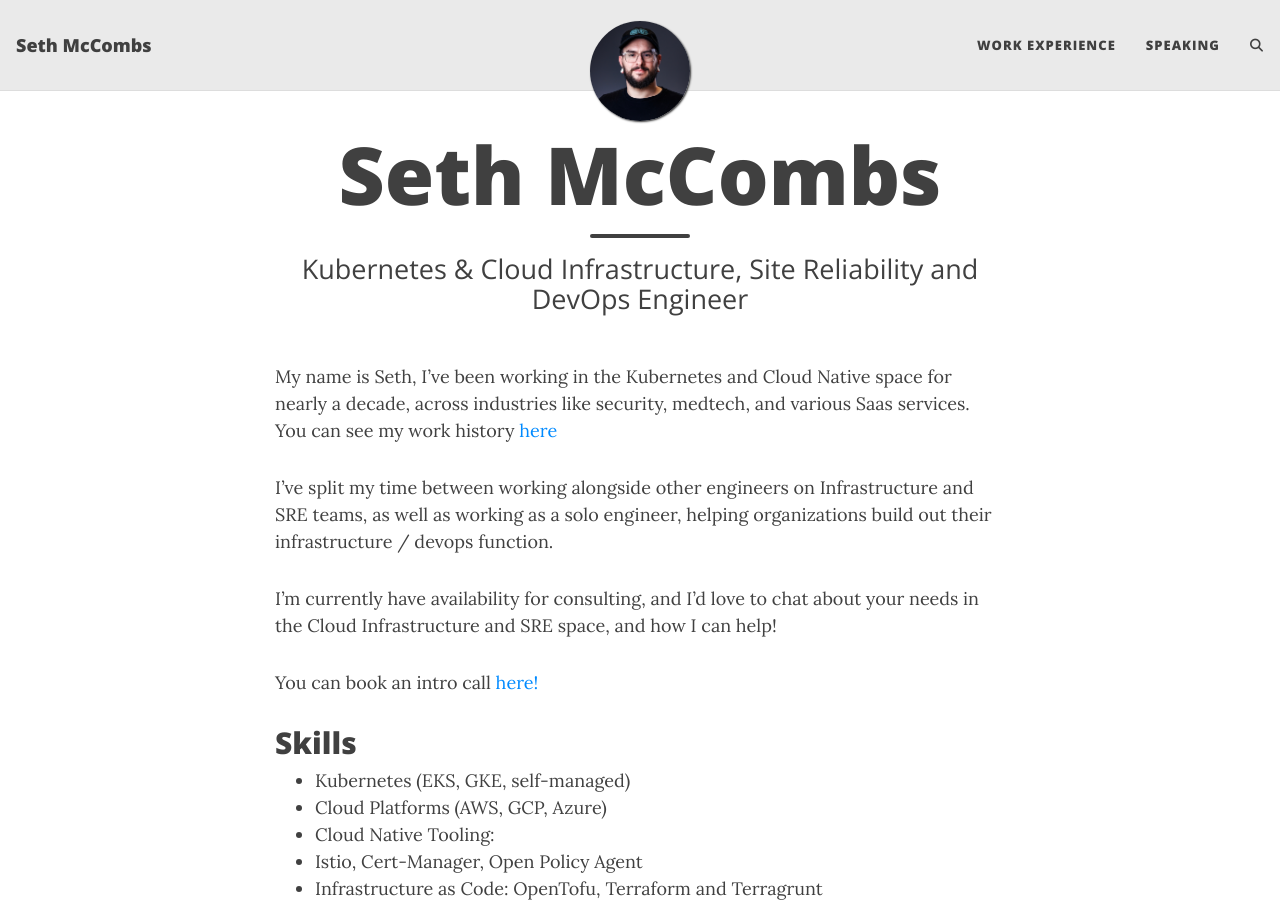
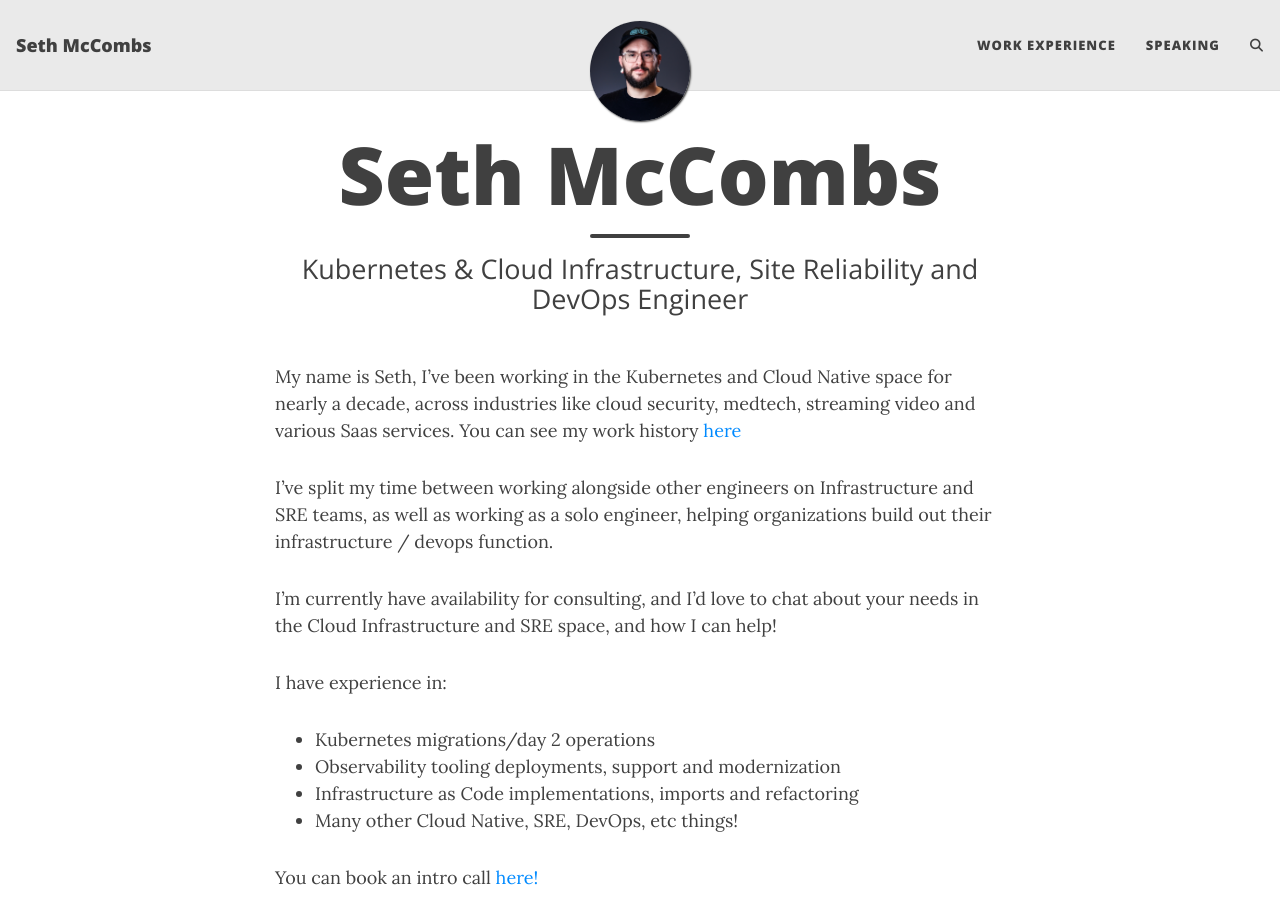
Before and after one commit to sethmccombs/sethmccombs.github.io, a Jekyll site: the page built from index.md, in a window 1280 px wide and 900 px high. Built offline with Jekyll 4.4.1, drawn with Linux system fonts in a browser that asks for light colours; comment, search, counter and statistics services are not loaded.

Commit message:
update about me (#9)
Co-authored-by: Seth McCombs <seth@sethmccombs.com>

```diff
--- a/index.md
+++ b/index.md
@@ -4,11 +4,18 @@ title: Seth McCombs
 subtitle: Kubernetes & Cloud Infrastructure, Site Reliability and DevOps Engineer
 ---
 
-My name is Seth, I've been working in the Kubernetes and Cloud Native space for nearly a decade, across industries like security, medtech, and various Saas services. You can see my work history [here](../resume)
+My name is Seth, I've been working in the Kubernetes and Cloud Native space for nearly a decade, across industries like cloud security, medtech, streaming video and various Saas services. You can see my work history [here](../resume)
 
 I've split my time between working alongside other engineers on Infrastructure and SRE teams, as well as working as a solo engineer, helping organizations build out their infrastructure / devops function.
 
 I'm currently have availability for consulting, and I'd love to chat about your needs in the Cloud Infrastructure and SRE space, and how I can help!
+
+I have experience in:
+
+- Kubernetes migrations/day 2 operations
+- Observability tooling deployments, support and modernization
+- Infrastructure as Code implementations, imports and refactoring
+- Many other Cloud Native, SRE, DevOps, etc things!
 
 You can book an intro call [here!](https://sethmccombs.youcanbook.me)
 
```
